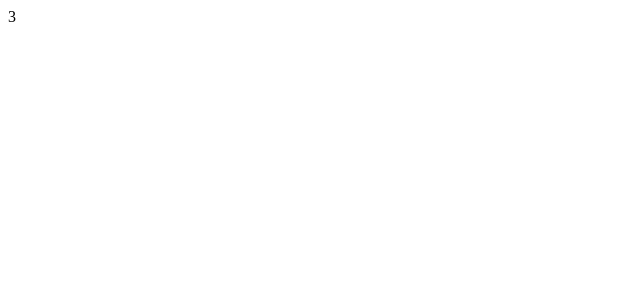
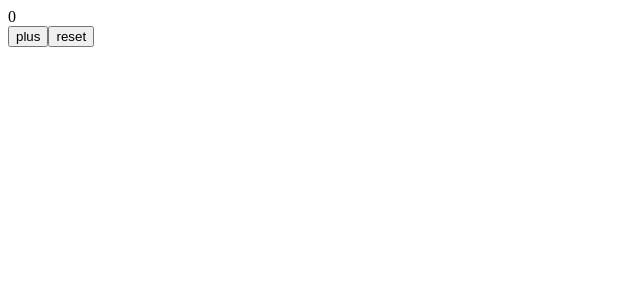
Before and after one commit to mpwdonnelly/FullStackOpen, a React (Create React App) app in the folder part01/part1c/: page / in a window 1280 px wide. Shown: the top 300 px of the page, without its empty margins (0-640 px from the left). Built offline with nearby package versions, Linux system fonts and the light colour scheme.

Commit message:
more useState exercises involving click events

```diff
--- a/part01/part1c/src/App.js
+++ b/part01/part1c/src/App.js
@@ -1,8 +1,20 @@
-const App = (props) => {
-  const {counter} = props
+import { useState } from 'react'
+
+const App = () => {
+  const [ counter, setCounter ] = useState(0)
+
+  const handleClick = () => {
+    console.log('clicked')
+  }
+
+
   return (
-    <div>{counter}</div>
+    <div>
+      <div>{counter}</div>
+      <button onClick={() => setCounter(counter + 1)}>plus</button>
+      <button onClick={() => setCounter(0)}>reset</button>
+    </div>
   )
 }
 
-export default App;
+export default App
--- a/part01/part1c/src/index.js
+++ b/part01/part1c/src/index.js
@@ -1,15 +1,5 @@
 import ReactDOM from 'react-dom'
 import App from './App'
 
-let counter = 1
-
-const refresh = () => {
-  ReactDOM.render(<App counter={counter} />,
-  document.getElementById('root')
-  )
-}
-
-setInterval(() => {
-  refresh()
-  counter += 1
-}, 2000)
+ReactDOM.render(<App />,
+document.getElementById('root'))
```
